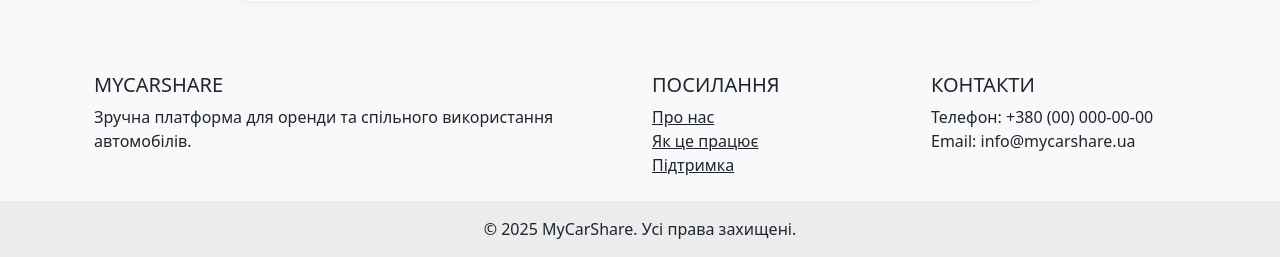
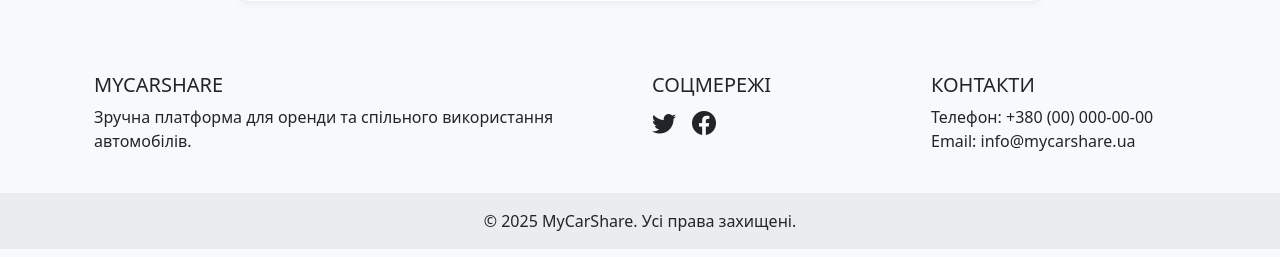
Before and after one commit to Raigester/mycarshare, a Django app: template bookings/templates/bookings/booking_detail.html in a window 1280 px wide. Shown: the part 622-879 px from the top of the page. Run offline with Django 3.2, Linux system fonts and the light colour scheme; the template is opened without the code that fills it, so the values that code supplies are empty.

Commit message:
feat: Add social media links to footer in base template

```diff
--- a/users/templates/base.html
+++ b/users/templates/base.html
@@ -152,11 +152,18 @@
                     </p>
                 </div>
                 <div class="col-lg-3 col-md-6 mb-4 mb-md-0">
-                    <h5 class="text-uppercase">Посилання</h5>
-                    <ul class="list-unstyled mb-0">
-                        <li><a href="#!" class="text-dark">Про нас</a></li>
-                        <li><a href="#!" class="text-dark">Як це працює</a></li>
-                        <li><a href="#!" class="text-dark">Підтримка</a></li>
+                    <h5 class="text-uppercase">Соцмережі</h5>
+                    <ul class="list-unstyled d-flex justify-content-start">
+                        <li class="me-3">
+                            <a href="https://twitter.com/" target="_blank" class="text-dark" style="font-size: 24px;">
+                                <i class="bi bi-twitter"></i>
+                            </a>
+                        </li>
+                        <li>
+                            <a href="https://facebook.com/" target="_blank" class="text-dark" style="font-size: 24px;">
+                                <i class="bi bi-facebook"></i>
+                            </a>
+                        </li>
                     </ul>
                 </div>
                 <div class="col-lg-3 col-md-6 mb-4 mb-md-0">
@@ -173,6 +180,8 @@
         </div>
     </footer>
 
+    <link href="https://cdn.jsdelivr.net/npm/bootstrap-icons@1.10.5/font/bootstrap-icons.css" rel="stylesheet">
+
     <script src="https://cdn.jsdelivr.net/npm/bootstrap@5.3.0-alpha1/dist/js/bootstrap.bundle.min.js"></script>
     {% block extra_js %}{% endblock %}
 </body>
```
